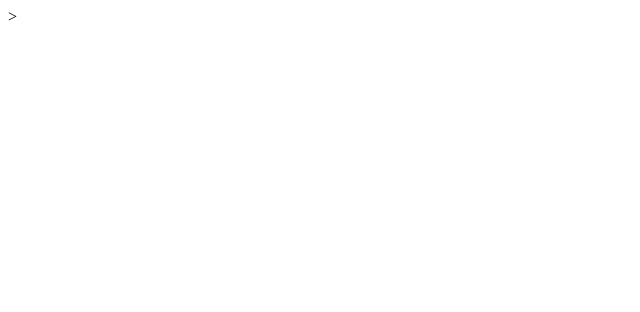
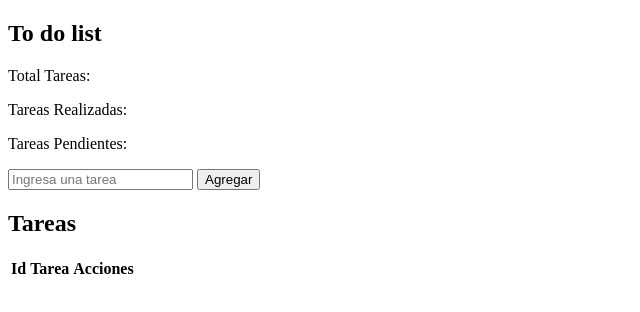
Before and after one commit to martinezallendesc/desafio-js5, a plain HTML site: page index.html in a window 1280 px wide. Shown: the whole page, without its empty margins (0-640 px from the left). Drawn offline with Linux system fonts and the light colour scheme.

Commit message:
elementos en el html

```diff
--- a/index.html
+++ b/index.html
@@ -3,11 +3,59 @@
 <head>
     <meta charset="UTF-8">
     <meta name="viewport" content="width=device-width, initial-scale=1.0">
-    <title>To do list </title>
-    <link rel="stylesheet" href="./assets/style/style.css"
+    <title>Document</title>
+    <link rel="stylesheet" href="./assets/style/style.css">
 </head>
 <body>
 
-    <script src="./assets/scripts/script.js"></script>
+<main>
+<nav>
+    <h1>To do list</h1>
+</nav>
+
+<aside>
+    <p>Total Tareas: <span></span></p>
+    <p>Tareas Realizadas: <span></span></p>
+    <p>Tareas Pendientes: <span></span></p>
+</aside>
+
+<section>
+<input id="campo-tarea" type="text" placeholder="Ingresa una tarea">
+<button id="agregar">Agregar</button>
+</section>
+
+<section>
+<h2>Tareas</h2>
+
+<table>
+
+<tr>
+<th>Id</th>
+<th>Tarea</th>
+<th>Acciones</th>
+</tr>
+
+<tr>
+<td></td>
+<td></td>
+<td></td>
+</tr>
+
+<tr>
+<th></th>
+<th></th>
+<th></th>
+</tr>
+
+</table>
+
+
+
+</section>
+
+
+</main>
+
+<script src="./assets/scripts/script.js"></script>
 </body>
-</html>>
+</html>
```
